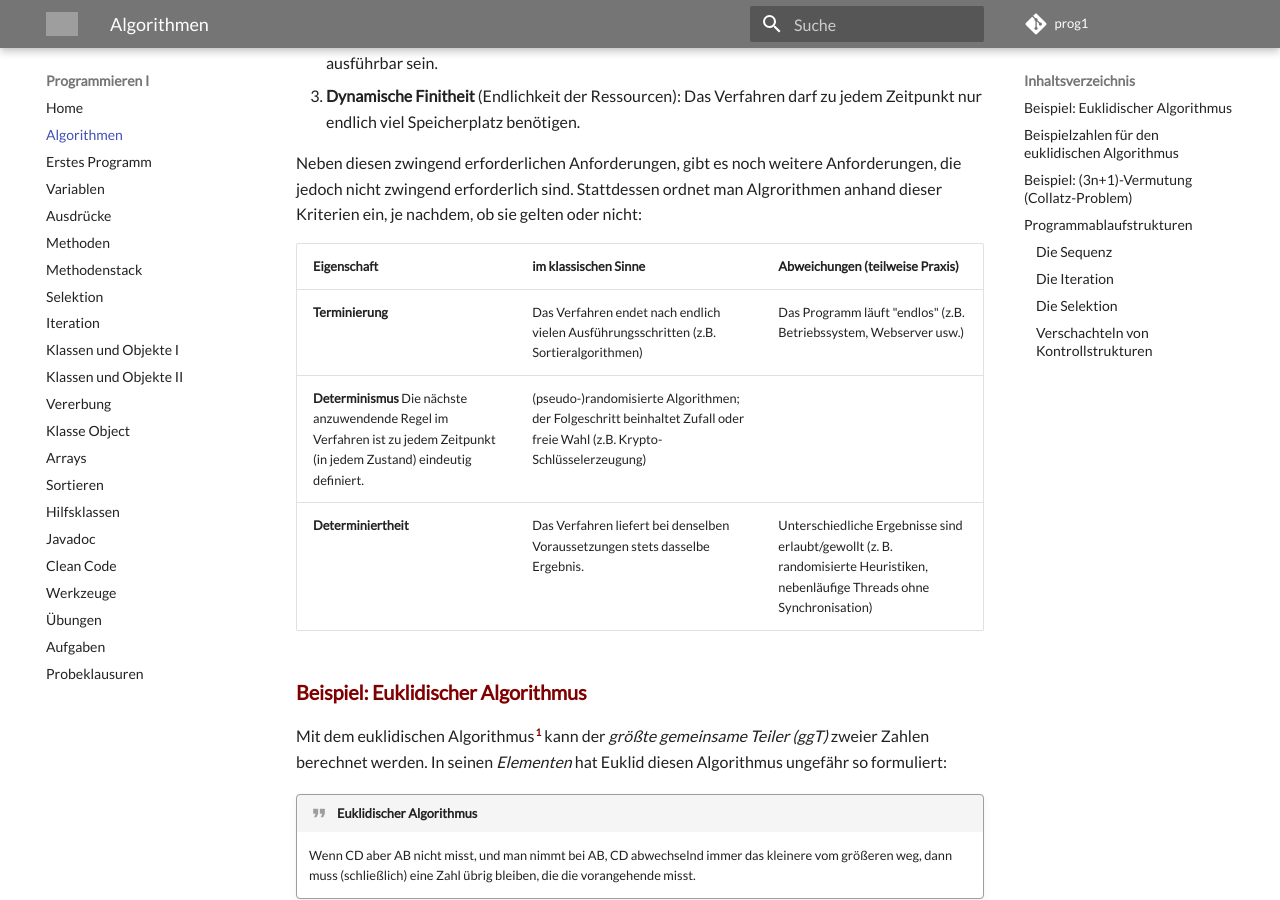
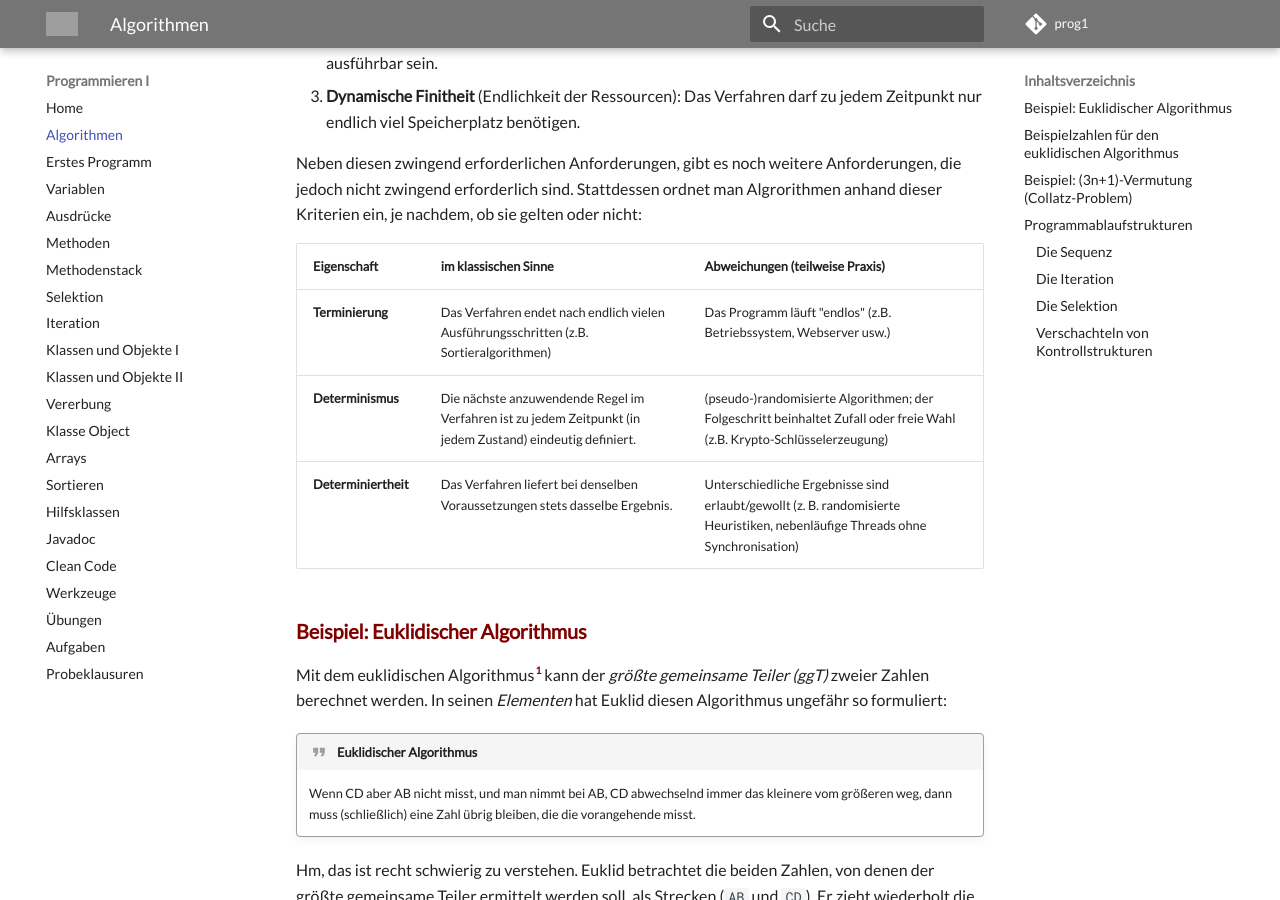
Before and after one commit to jfreiheit/prog1_2024, an MkDocs documentation site: the page built from docs/algorithmen.md, in a window 1280 px wide and 900 px high, scrolled down 554 px. Built offline with MkDocs 1.6.1 and Material for MkDocs 9.7.7, drawn with Linux system fonts in a browser that asks for light colours; comment, search, counter and statistics services are not loaded; grey boxes are pictures that could not be loaded.

```diff
--- a/docs/algorithmen.md
+++ b/docs/algorithmen.md
@@ -14,7 +14,7 @@ Neben diesen zwingend erforderlichen Anforderungen, gibt es noch weitere Anforde
 | Eigenschaft | im klassischen Sinne | Abweichungen (teilweise Praxis) |
 |-------------|----------------------|---------------------------------|
 | **Terminierung** | Das Verfahren endet nach endlich vielen Ausführungsschritten (z.B. Sortieralgorithmen) | Das Programm läuft "endlos" (z.B. Betriebssystem, Webserver usw.) |
-| **Determinismus** Die nächste anzuwendende Regel im Verfahren ist zu jedem Zeitpunkt (in jedem Zustand) eindeutig definiert. | (pseudo-)randomisierte Algorithmen; der Folgeschritt beinhaltet Zufall oder freie Wahl (z.B. Krypto-Schlüsselerzeugung) |
+| **Determinismus** | Die nächste anzuwendende Regel im Verfahren ist zu jedem Zeitpunkt (in jedem Zustand) eindeutig definiert. | (pseudo-)randomisierte Algorithmen; der Folgeschritt beinhaltet Zufall oder freie Wahl (z.B. Krypto-Schlüsselerzeugung) |
 | **Determiniertheit** | Das Verfahren liefert bei denselben Voraussetzungen stets dasselbe Ergebnis. | Unterschiedliche Ergebnisse sind erlaubt/gewollt (z. B. randomisierte Heuristiken, nebenläufige Threads ohne Synchronisation) |
 
 
```
Also changed, not shown: site/algorithmen/index.html, site/sitemap.xml, 1 other file.
